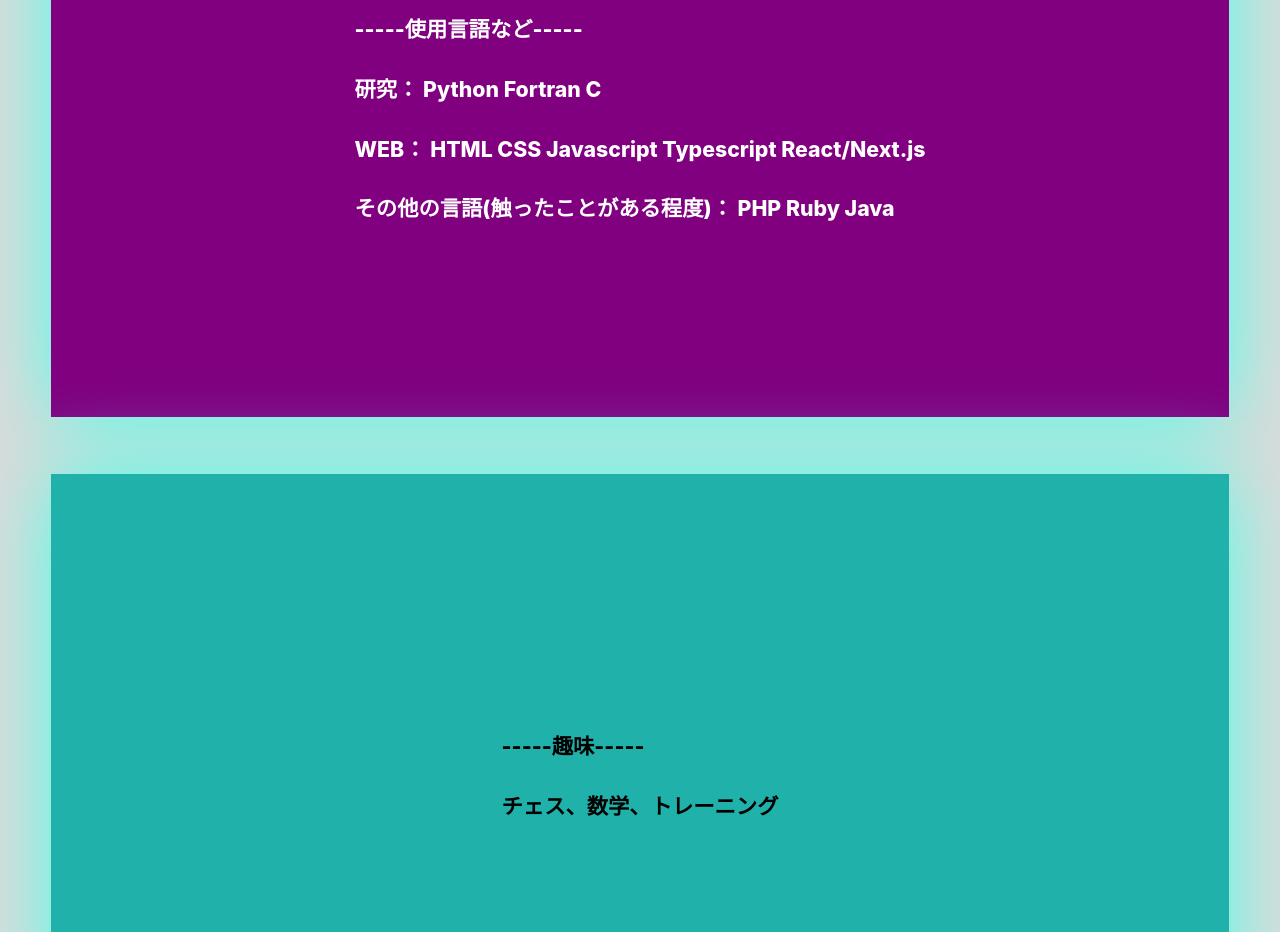
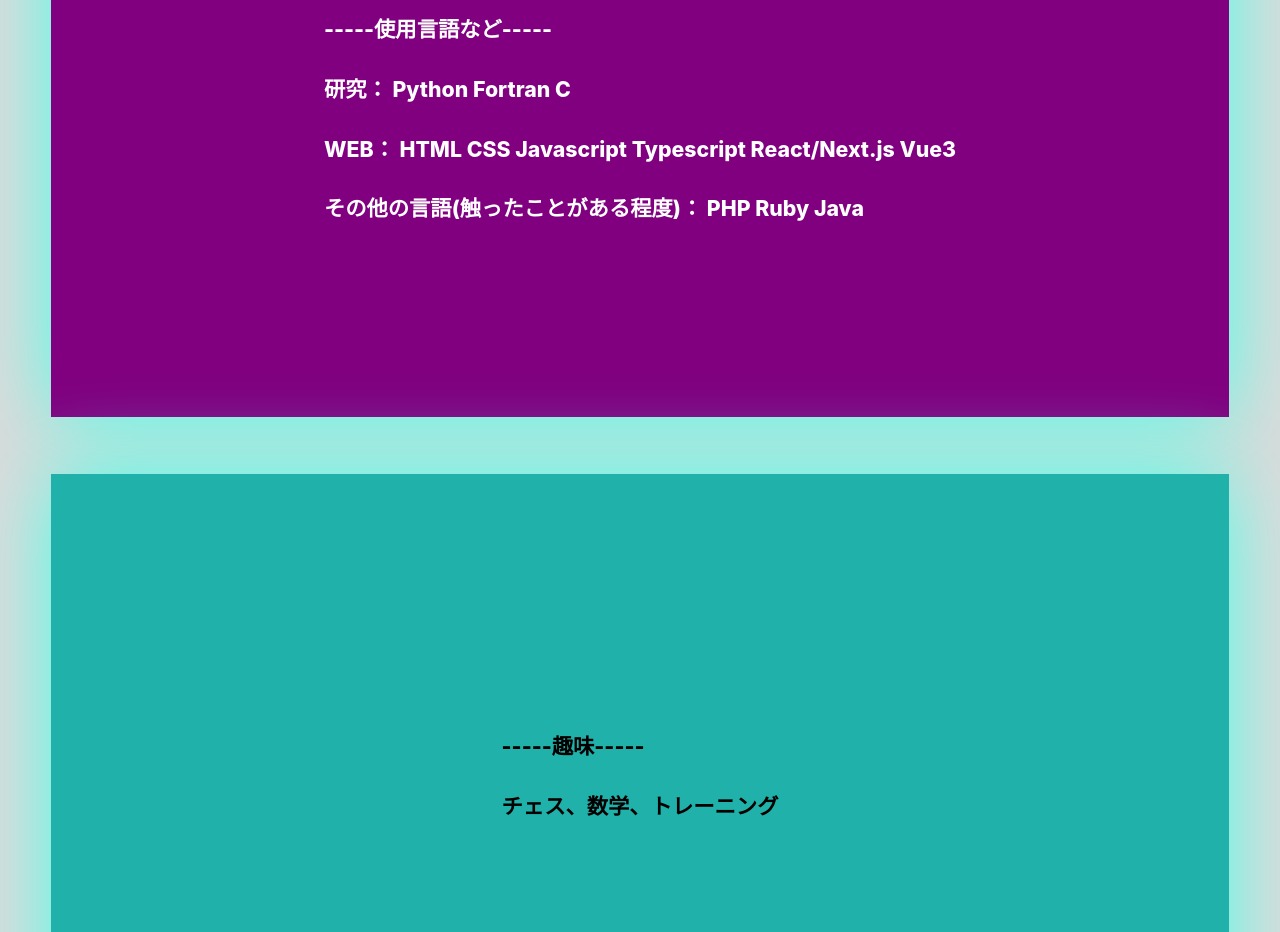
Before and after one commit to SKvr-46/next_main_project, a Next.js app: page /about in a window 1280 px wide. Shown: the part 1560-2492 px from the top of the page. Built offline with nearby package versions, Linux system fonts and the light colour scheme.

Commit message:
add vue sentence

```diff
--- a/pages/about.tsx
+++ b/pages/about.tsx
@@ -14,7 +14,7 @@
     const background_4 = "東京大学大学院 地球惑星科学専攻 （地震学）"
     const skills_1 = "-----使用言語など-----"
     const skills_2 = "研究： Python Fortran C"
-    const skills_3 = "WEB： HTML CSS Javascript Typescript React/Next.js"
+    const skills_3 = "WEB： HTML CSS Javascript Typescript React/Next.js Vue3"
     const skills_4 = "その他の言語(触ったことがある程度)： PHP Ruby Java"
     const personal_1 = "-----趣味-----"
     const personal_2 = "チェス、数学、トレーニング"
```
